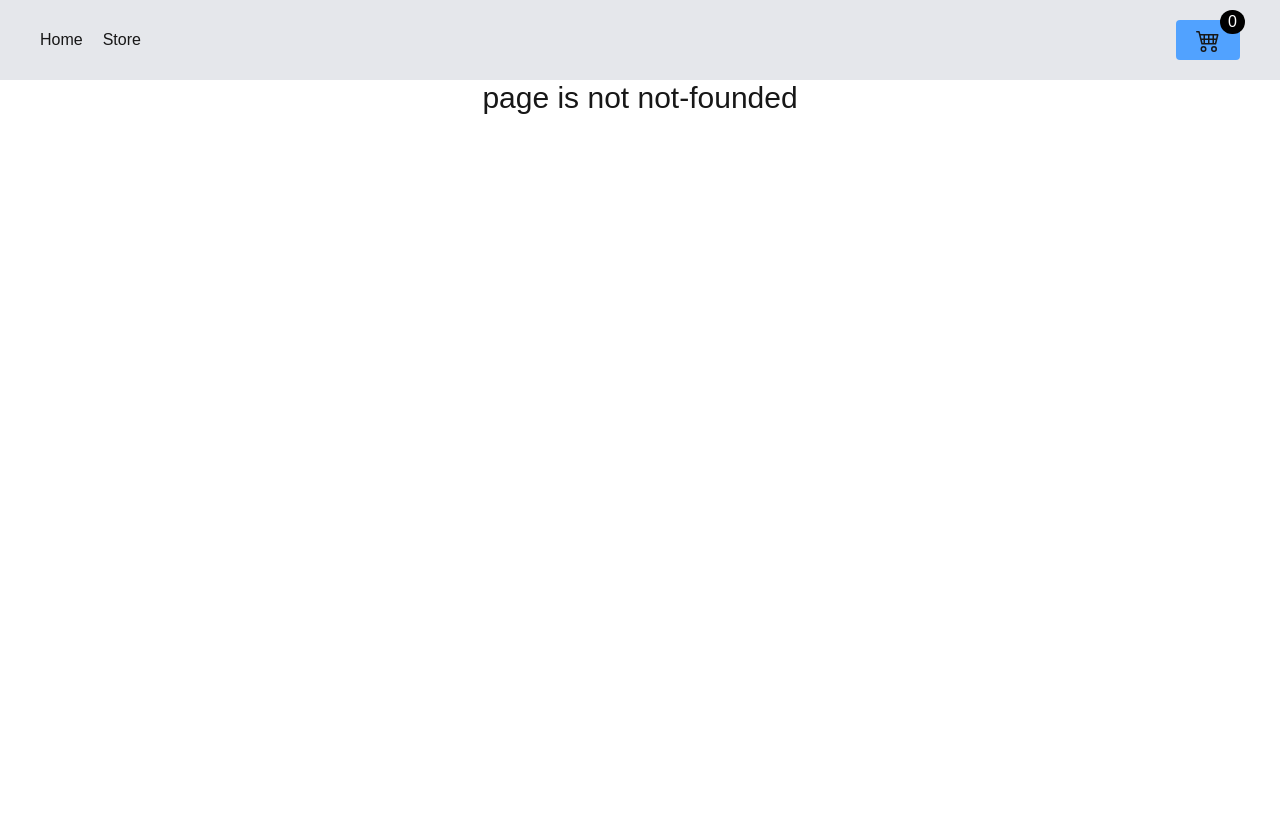
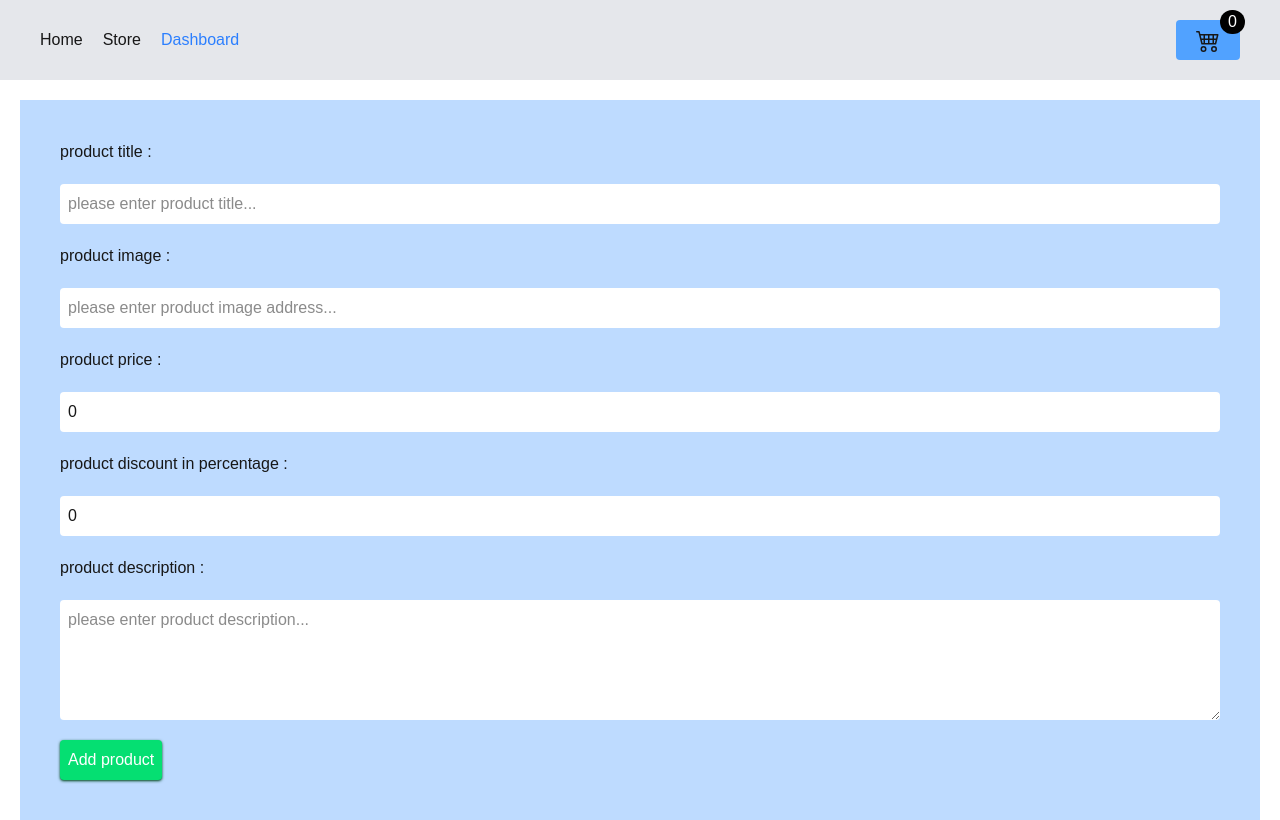
Before and after one commit to amir-Quf/shop-product-next.js, a Next.js app: page /dashboard in a window 1280 px wide. Before the commit this address had no page. Built offline with nearby package versions, Linux system fonts and the light colour scheme.

Commit message:
coding addArticle component

```diff
--- a/package.json
+++ b/package.json
@@ -10,11 +10,14 @@
   },
   "dependencies": {
     "axios": "^1.11.0",
+    "formik": "^2.4.6",
     "json-server": "^1.0.0-beta.3",
     "next": "15.4.2",
     "react": "19.1.0",
     "react-dom": "19.1.0",
     "react-icons": "^5.5.0",
+    "sweetalert2": "^11.22.2",
+    "yup": "^1.6.1",
     "zustand": "^5.0.6"
   },
   "devDependencies": {
--- /dev/null
+++ b/src/app/dashboard/components/addProduct.tsx
@@ -0,0 +1,75 @@
+'use client'
+import Container from '@/components/Container'
+import { validationSchemaAddProduct } from '@/validations/validationSchema'
+import axios from 'axios'
+import { useFormik } from 'formik'
+import React from 'react'
+import Swal from 'sweetalert2'
+
+const AddProduct = () => {
+  const form = useFormik({
+    initialValues : {title: '', image: '', price: 0, discount: 0, desc: ''},
+    onSubmit: async (values,{setSubmitting,resetForm}) => {
+      const newProduct = {
+          id: 1,
+          title: values.title,
+          image: values.image,
+          price: values.price,
+          discount: values.discount,
+          desc: values.desc
+        }
+      try {
+        const res = await axios.post('http://localhost:4000/products', newProduct)
+        if (res) {
+          Swal.fire({
+            title: 'product registered successfully',
+            icon: 'success',
+            confirmButtonText: 'ok'
+          })
+        } else {
+          Swal.fire({
+            title: `product registration encountered an error`,
+            icon: 'error',
+            confirmButtonText: 'ok'
+          })
+        }
+        resetForm()
+      }
+      catch (err) {
+        Swal.fire({
+          title: `product registration encountered an error : ${err}`,
+          icon: 'error',
+          confirmButtonText: 'ok'
+        })
+      }
+      finally{
+        setSubmitting(false)
+      }
+    },
+    validationSchema : validationSchemaAddProduct,
+  })
+  return (
+    <Container>
+      <form onSubmit={form.handleSubmit} className='bg-blue-200 grid gap-5 p-10 mt-5'>
+        <label htmlFor='title'>product title : </label>
+        <input name='title' value={form.values.title} className='bg-white row-span-3 rounded px-2' type="text" placeholder='please enter product title...' onChange={form.handleChange} onBlur={form.handleBlur}/>
+        {form.errors.title ? <p className='text-red-500 mt-0 pt-0 text-lg'>{form.errors.title && form.touched.title && form.errors.title}</p> : ''}
+        <label htmlFor='image'>product image : </label>
+        <input name='image' value={form.values.image} className='bg-white row-span-3 rounded px-2' type="text" placeholder='please enter product image address...' onChange={form.handleChange} onBlur={form.handleBlur}/>
+        {form.errors.image ? <p className='text-red-500 mt-0 pt-0 text-lg'>{form.errors.image && form.touched.image && form.errors.image}</p> : ''}
+        <label htmlFor='price'>product price : </label>
+        <input name='price' value={form.values.price} className='bg-white row-span-3 rounded px-2' type="number" placeholder='please enter product price...' onChange={form.handleChange} onBlur={form.handleBlur}/>
+        {form.errors.price ? <p className='text-red-500 mt-0 pt-0 text-lg'>{form.errors.price && form.touched.price && form.errors.price}</p> : ''}
+        <label htmlFor='discount'>product discount in percentage : </label>
+        <input name='discount' value={form.values.discount} min='0' max='100' className='bg-white row-span-3 rounded px-2' type="number" placeholder='please enter product discount in percentage...' onChange={form.handleChange} onBlur={form.handleBlur}/>
+        {form.errors.discount ? <p className='text-red-500 mt-0 pt-0 text-lg'>{form.errors.discount && form.touched.discount && form.errors.discount}</p> : ''}
+        <label htmlFor='desc'>product description : </label>
+        <textarea name='desc' value={form.values.desc} className='bg-white p-2 rounded h-30' placeholder='please enter product description...'  onChange={form.handleChange} onBlur={form.handleBlur}/>
+        {form.errors.desc ? <p className='text-red-500 mt-0 pt-0 text-lg'>{form.errors.desc && form.touched.desc && form.errors.desc}</p> : ''}
+        <button type='submit' className='bg-green-400 max-w-fit p-2 rounded shadow shadow-green-900 text-white text-shadow text-shadow-white'>Add product</button>
+      </form>
+    </Container>
+  )
+}
+
+export default AddProduct
--- /dev/null
+++ b/src/app/dashboard/page.tsx
@@ -0,0 +1,12 @@
+import React from 'react'
+import AddProduct from './components/addProduct'
+
+const Dashboard = () => {
+  return (
+    <div>
+      <AddProduct/>
+    </div>
+  )
+}
+
+export default Dashboard
--- a/src/components/Nav.tsx
+++ b/src/components/Nav.tsx
@@ -11,6 +11,7 @@ const Nav = () => {
   const navigationLinks = [
     { pathname: "Home", link: "/" },
     { pathname: "Store", link: "/store" },
+    { pathname: "Dashboard", link: "/dashboard" },
   ];
   const {basket} = useUserBasket()
   const totalCount = basket.reduce((prevCount, item) => {
--- a/src/components/cardProduct.tsx
+++ b/src/components/cardProduct.tsx
@@ -11,7 +11,7 @@ const Product = ({title, image, desc, price, discount} : IProductData) => {
             <p className={`font-bold ${discount ? 'mb-1' : 'mt-6 mb-6'}`}>price : <span className={discount ? `line-through opacity-70` : ''}>$ {(price).toLocaleString()}</span>
                     {discount ? <span className="ml-1 text-xl"> ${(Number((price - ((price * discount) / 100)).toFixed(1))).toLocaleString()}</span> : ''}
                     {discount ? <p className="my-2">discount : %{discount}</p> : ''}</p>
-            <p className='text-gray-600'>{desc}</p>
+            <p className='text-gray-600 line-clamp-3 overflow-hidden text-ellipsis'>{desc}</p>
             </div>
         </div>
     </div>
--- a/src/database/db.json
+++ b/src/database/db.json
@@ -6,7 +6,7 @@
       "title": "product 1",
       "desc": "1 Lorem ipsum dolor sit amet consectetur adipisicing elit. Labore voluptatem recusandae, eius saepe odit libero officiis reiciendis quo.Atque quis asperiores deleniti aut ipsum? Nulla molestiae soluta rerum cupiditate ea?",
       "price": 25,
-      "discount" : 0
+      "discount": 0
     },
     {
       "id": "2",
@@ -14,7 +14,7 @@
       "title": "product 2",
       "desc": "2 Lorem ipsum dolor sit amet consectetur adipisicing elit. Labore voluptatem recusandae, eius saepe odit libero officiis reiciendis quo.Atque quis asperiores deleniti aut ipsum? Nulla molestiae soluta rerum cupiditate ea?",
       "price": 84,
-      "discount" : 9
+      "discount": 9
     },
     {
       "id": "3",
@@ -22,7 +22,15 @@
       "title": "product 3",
       "desc": "3 Lorem ipsum dolor sit amet consectetur adipisicing elit. Labore voluptatem recusandae, eius saepe odit libero officiis reiciendis quo.Atque quis asperiores deleniti aut ipsum? Nulla molestiae soluta rerum cupiditate ea?",
       "price": 17,
-      "discount" : 5
+      "discount": 5
+    },
+    {
+      "id": 1,
+      "title": "product 4",
+      "image": "https://github.com/amir-Quf/Quf-learn/blob/main/src/assets/images/nextJs.jpeg?raw=true",
+      "price": 105,
+      "discount": 2,
+      "desc": "Lorem ipsum dolor sit, amet consectetur adipisicing elit. At quod amet quia saepe consequuntur velit ad quis doloremque libero in, ullam suscipit expedita recusandae omnis tempora eius veniam quam quaerat!"
     }
   ],
   "users": [
@@ -32,13 +40,13 @@
       "password": "amir123",
       "email": "amir@gmail.com",
       "basket": [
-         {
-          "id" : "1",
-          "qty" : 1
+        {
+          "id": "1",
+          "qty": 1
         },
         {
-          "id" : "2",
-          "qty" : 3
+          "id": "2",
+          "qty": 3
         }
       ]
     },
--- /dev/null
+++ b/src/validations/validationSchema.ts
@@ -0,0 +1,11 @@
+import * as Yup from 'yup'
+
+const validationSchemaAddProduct = Yup.object().shape({
+    title: Yup.string().min(3, 'You must enter at least 3 characters.').required('this filed is required.'),
+    image: Yup.string().min(10, 'You must enter at least 10 characters.').required('this filed is required.'),
+    price: Yup.number().min(0, 'the minimum price must be 0').required('this filed is required.'),
+    discount: Yup.number().min(0, 'the minimum discount percentage must be 0').max(100, 'the maximum discount percentage must be 100').required('this filed is required.'),
+    desc: Yup.string().min(20, 'You must enter at least 20 characters.').required('this filed is required.'),
+})
+
+export {validationSchemaAddProduct}
```
Also changed, not shown: 1 other file (tests, documents, lock files or other folders).
